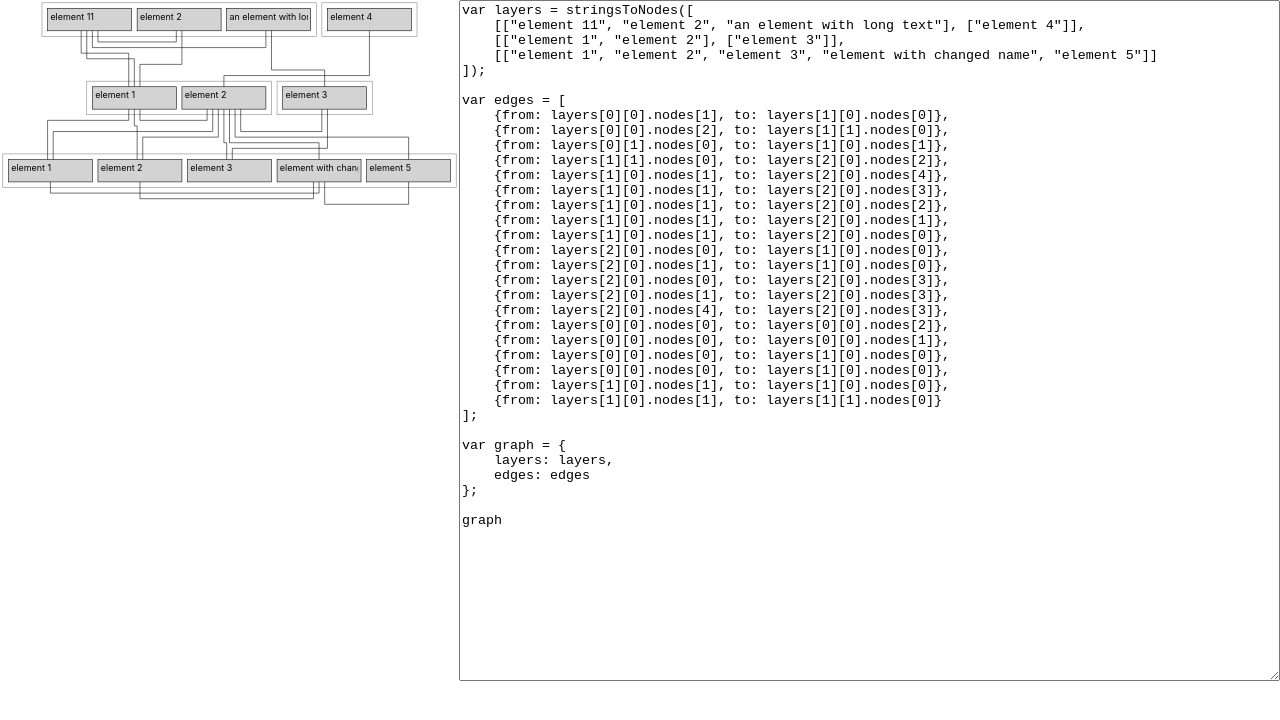
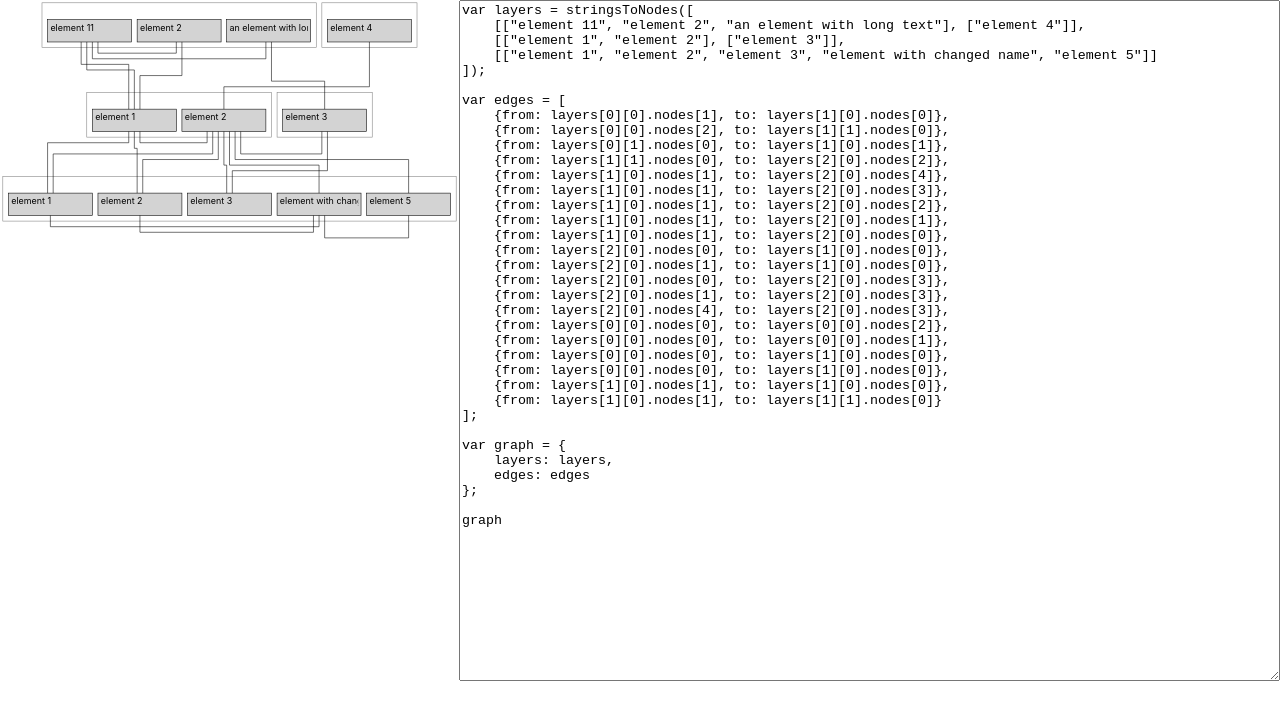
Before and after one commit to tkreyling/svg-experiments, a React (Create React App) app: page / in a window 1280 px wide. Shown: the top 720 px of the page. Built offline with nearby package versions, Linux system fonts and the light colour scheme.

Commit message:
Distinguish between margin at top and bottom of a group

```diff
--- a/src/App.tsx
+++ b/src/App.tsx
@@ -48,7 +48,8 @@ export const MARGIN_TOP = 5;
 export const MARGIN_SIDE = 5;
 export const ELEMENT_WIDTH = 150;
 export const ELEMENT_HEIGHT = 40;
-export const GROUP_MARGIN_TOP = 10;
+export const GROUP_MARGIN_TOP = 30;
+export const GROUP_MARGIN_BOTTOM = 10;
 export const GROUP_MARGIN_SIDE = 10;
 export const HORIZONTAL_SPACING = 10;
 export const VERTICAL_SPACING = 20;
@@ -69,7 +70,7 @@ export function widthOfElements(groups: Layer<any>) {
 
 function heightOfNodes(layers: Layer<any>[]) {
     let n = layers.length;
-    return n * ELEMENT_HEIGHT + n * VERTICAL_SPACING + 2 * n * GROUP_MARGIN_TOP;
+    return n * ELEMENT_HEIGHT + n * VERTICAL_SPACING + n * GROUP_MARGIN_TOP + n * GROUP_MARGIN_BOTTOM;
 }
 
 function fromIsUpper<T extends LayerPosition>(edge: Edge<T>) {
@@ -174,7 +175,7 @@ export function layoutHorizontally<N>(groups: Layer<N & LayerPosition>, fullWidt
             nodes: group.nodes.map(element =>
                 Object.assign(element, {
                     x: MARGIN_SIDE + GROUP_MARGIN_SIDE + groupIndex * 2 * GROUP_MARGIN_SIDE + element.index * (ELEMENT_WIDTH + HORIZONTAL_SPACING) + offsetToCenter,
-                    y: MARGIN_TOP + GROUP_MARGIN_TOP + element.layerIndex * (ELEMENT_HEIGHT + VERTICAL_SPACING + 2 * GROUP_MARGIN_TOP) + additionalEdgeHeight
+                    y: MARGIN_TOP + GROUP_MARGIN_TOP + element.layerIndex * (ELEMENT_HEIGHT + VERTICAL_SPACING + GROUP_MARGIN_TOP + GROUP_MARGIN_BOTTOM) + additionalEdgeHeight
                 }))
         };
     });
@@ -345,7 +346,7 @@ const Group: React.FC<Group<Coordinates>> = group => {
         <rect
             x={firstNode.x - GROUP_MARGIN_SIDE} y={firstNode.y - GROUP_MARGIN_TOP}
             width={n * ELEMENT_WIDTH + (n - 1) * HORIZONTAL_SPACING + 2 * GROUP_MARGIN_SIDE}
-            height={ELEMENT_HEIGHT + 2 * GROUP_MARGIN_TOP}
+            height={ELEMENT_HEIGHT + GROUP_MARGIN_TOP + GROUP_MARGIN_BOTTOM}
             fill="none" strokeWidth={1} stroke="grey"/>
     );
 };
@@ -355,7 +356,7 @@ export const Path: React.FC<Edge<LayerPosition & Coordinates & NumberOfEdges> &
     let fromNodeCenteringOffset = (ELEMENT_WIDTH - ((fromNodeOnLowerSide ? edge.from.lowerSideEdges : edge.from.upperSideEdges) - 1) * EDGE_SPACING) / 2;
     let fromNodeX = edge.from.x + fromNodeCenteringOffset + edge.fromIndex * EDGE_SPACING;
     let fromNodeY = edge.from.y + (fromNodeOnLowerSide ? ELEMENT_HEIGHT : 0);
-    let upperNodeEdgesY = getUpperNode(edge).y + ELEMENT_HEIGHT + VERTICAL_SPACING / 2 + GROUP_MARGIN_TOP + edge.index * EDGE_SPACING;
+    let upperNodeEdgesY = getUpperNode(edge).y + ELEMENT_HEIGHT + VERTICAL_SPACING / 2 + GROUP_MARGIN_BOTTOM + edge.index * EDGE_SPACING;
     let toNodeOnLowerSide = edge.from.layerIndex >= edge.to.layerIndex;
     let toNodeCenteringOffset = (ELEMENT_WIDTH - ((toNodeOnLowerSide ? edge.to.lowerSideEdges : edge.to.upperSideEdges) - 1) * EDGE_SPACING) / 2;
     let toNodeX = edge.to.x + toNodeCenteringOffset + edge.toIndex * EDGE_SPACING;
```
Also changed, not shown: 1 other file (tests, documents, lock files or other folders).
